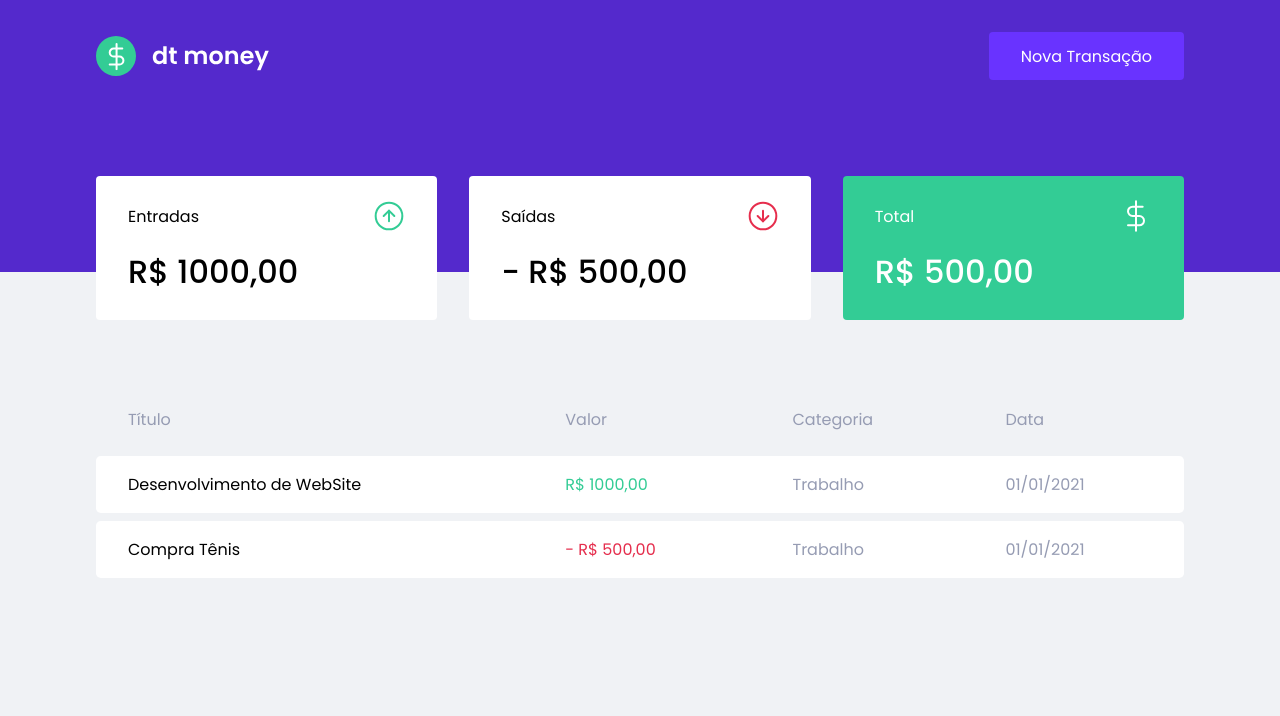
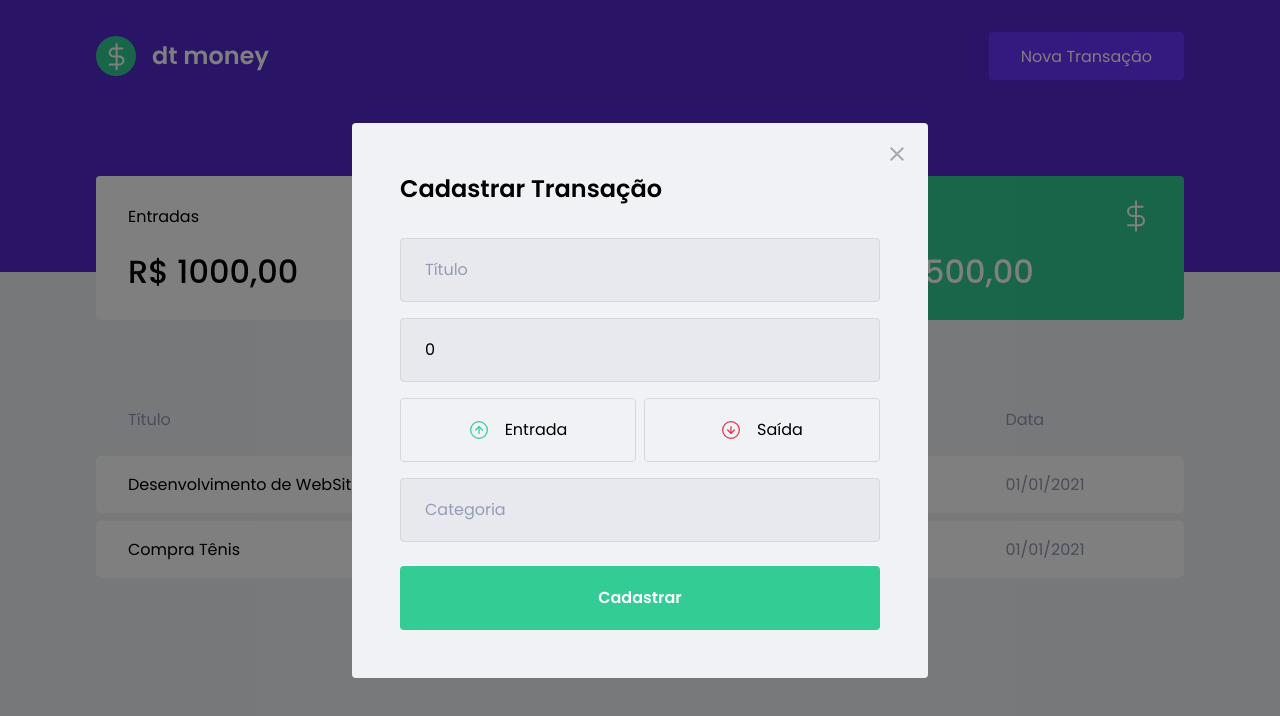
Before and after one commit to senaarth/igniteDTMoney, a React (Create React App) app: page / in a window 1280 px wide. Both pictures are taken after a click on the button "Nova Transação". Shown: the top 716 px of the page. Built offline with nearby package versions, Linux system fonts and the light colour scheme; no server answers; what miragejs would draw is missing.

Commit message:
creates new transaction modal

```diff
--- a/package.json
+++ b/package.json
@@ -5,8 +5,10 @@
   "dependencies": {
     "axios": "^0.21.1",
     "miragejs": "^0.1.41",
+    "polished": "^4.1.1",
     "react": "^17.0.1",
     "react-dom": "^17.0.1",
+    "react-modal": "^3.12.1",
     "react-scripts": "4.0.3",
     "styled-components": "^5.2.1",
     "typescript": "^4.1.2",
@@ -20,6 +22,7 @@
     "@types/node": "^12.0.0",
     "@types/react": "^17.0.0",
     "@types/react-dom": "^17.0.0",
+    "@types/react-modal": "^3.12.0",
     "@types/styled-components": "^5.1.9"
   },
   "scripts": {
--- a/src/App.tsx
+++ b/src/App.tsx
@@ -1,13 +1,31 @@
+import { useState } from "react";
+
 import { Dashboard } from "./components/Dashboard";
 import { Header } from "./components/Header";
-
+import { NewTransactionModal } from "./components/NewTransactionModal";
 import { GlobalStyle } from "./styles/global";
 
 export function App() {
+  const [isNewTransactionModalOpen, setIsNewTransactionModalOpen] = useState(
+    false
+  );
+
+  function handleOpenNewTransactionModal() {
+    setIsNewTransactionModalOpen(true);
+  }
+
+  function handleCloseNewTransactionModal() {
+    setIsNewTransactionModalOpen(false);
+  }
+
   return (
     <>
-      <Header />
-      <Dashboard />
+      <Header onOpenTransactionModal={handleOpenNewTransactionModal} />
+      <Dashboard />{" "}
+      <NewTransactionModal
+        isOpen={isNewTransactionModalOpen}
+        onRequestClose={handleCloseNewTransactionModal}
+      />
       <GlobalStyle />
     </>
   );
--- a/src/components/Header/index.tsx
+++ b/src/components/Header/index.tsx
@@ -1,12 +1,18 @@
 import logoImg from "../../assets/logo.svg";
 import { Container, Content } from "./styles";
 
-export function Header() {
+interface HeaderProps {
+  onOpenTransactionModal: () => void;
+}
+
+export function Header({ onOpenTransactionModal }: HeaderProps) {
   return (
     <Container>
       <Content>
         <img src={logoImg} alt="dtmoney" />
-        <button type="button">Nova Transação</button>
+        <button type="button" onClick={onOpenTransactionModal}>
+          Nova Transação
+        </button>
       </Content>
     </Container>
   );
--- a/src/components/Header/styles.ts
+++ b/src/components/Header/styles.ts
@@ -20,7 +20,7 @@
     padding: 0 2rem;
     border-radius: 0.25rem;
     height: 3rem;
-
+    outline: none;
     transition: filter 0.4s;
 
     &:hover {
--- /dev/null
+++ b/src/components/NewTransactionModal/index.tsx
@@ -0,0 +1,99 @@
+import { FormEvent, useState } from "react";
+import Modal from "react-modal";
+
+import { Container, TransacTypeContainer, RadioBox } from "./styles";
+import { api } from "../../services/api";
+import closeImg from "../../assets/close.svg";
+import incomeImg from "../../assets/income.svg";
+import outcomeImg from "../../assets/outcome.svg";
+
+Modal.setAppElement("#root");
+
+interface NewTransactionModalProps {
+  isOpen: boolean;
+  onRequestClose: () => void;
+}
+
+export function NewTransactionModal({
+  isOpen,
+  onRequestClose,
+}: NewTransactionModalProps) {
+  const [type, setType] = useState("");
+  const [title, setTitle] = useState("");
+  const [category, setCategory] = useState("");
+  const [value, setValue] = useState(0);
+
+  function handleCreateNewTransaction(event: FormEvent) {
+    event.preventDefault();
+
+    const data = {
+      title,
+      value,
+      category,
+      type,
+    };
+
+    api.post("/transactions", data);
+  }
+
+  return (
+    <Modal
+      isOpen={isOpen}
+      onRequestClose={onRequestClose}
+      overlayClassName="react-modal-overlay"
+      className="react-modal-content"
+    >
+      <button
+        type="button"
+        onClick={onRequestClose}
+        className="react-modal-close"
+      >
+        <img src={closeImg} alt="Fechar modal" />
+      </button>
+      <Container onSubmit={handleCreateNewTransaction}>
+        <h2>Cadastrar Transação</h2>
+        <input
+          value={title}
+          onChange={(e) => setTitle(e.target.value)}
+          placeholder="Título"
+        />
+        <input
+          value={value}
+          onChange={(e) => setValue(Number(e.target.value))}
+          type="number"
+          placeholder="Valor"
+        />
+        <TransacTypeContainer>
+          <RadioBox
+            type="button"
+            activeColor="green"
+            isActive={type === "deposit"}
+            onClick={() => {
+              setType("deposit");
+            }}
+          >
+            <img src={incomeImg} alt="Entrada" />
+            <span>Entrada</span>
+          </RadioBox>
+          <RadioBox
+            type="button"
+            activeColor="red"
+            isActive={type === "withdraw"}
+            onClick={() => {
+              setType("withdraw");
+            }}
+          >
+            <img src={outcomeImg} alt="Saída" />
+            <span>Saída</span>
+          </RadioBox>
+        </TransacTypeContainer>
+        <input
+          value={category}
+          onChange={(e) => setCategory(e.target.value)}
+          placeholder="Categoria"
+        />
+        <button type="submit">Cadastrar</button>
+      </Container>
+    </Modal>
+  );
+}
--- /dev/null
+++ b/src/components/NewTransactionModal/styles.ts
@@ -0,0 +1,94 @@
+import styled from "styled-components";
+import { darken, transparentize } from "polished";
+
+export const Container = styled.form`
+  h2 {
+    color: var(--text-title);
+    font-size: 1.5rem;
+    margin-bottom: 2rem;
+  }
+
+  input {
+    width: 100%;
+    padding: 0 1.5rem;
+    height: 4rem;
+    border-radius: 0.25rem;
+    background: #e7e9ee;
+    border: 1px solid #d7d7d7;
+    font-weight: 400;
+    font-size: 1rem;
+
+    &::placeholder {
+      color: var(--text-body);
+    }
+
+    & + input {
+      margin-top: 1rem;
+    }
+  }
+
+  button[type="submit"] {
+    width: 100%;
+    padding: 0 1.5rem;
+    height: 4rem;
+    background: var(--green);
+    color: #fff;
+    border-radius: 0.25rem;
+    border: 0;
+    font-size: 1rem;
+    margin-top: 1.5rem;
+    font-weight: 600;
+    outline: none;
+    transition: filter 0.2s;
+
+    &:hover {
+      filter: brightness(0.9);
+    }
+  }
+`;
+
+export const TransacTypeContainer = styled.div`
+  margin: 1rem 0;
+  display: grid;
+  grid-template-columns: 1fr 1fr;
+  gap: 0.5rem;
+`;
+
+interface RadioBoxProps {
+  isActive: boolean;
+  activeColor: "green" | "red";
+}
+
+const colors = {
+  green: "#33CC95",
+  red: "#E52E4D",
+};
+
+export const RadioBox = styled.button<RadioBoxProps>`
+  height: 4rem;
+  border: 1px solid #d7d7d7;
+  border-radius: 0.25rem;
+  display: flex;
+  align-items: center;
+  justify-content: center;
+  background: ${({ isActive, activeColor }) =>
+    isActive ? transparentize(0.9, colors[activeColor]) : "transparent"};
+
+  transition: border-color 0.2s;
+
+  &:hover {
+    border-color: ${darken(0.1, "#d7d7d7")};
+  }
+
+  img {
+    height: 20px;
+    width: 20px;
+  }
+
+  span {
+    display: inline-block;
+    margin-left: 1rem;
+    font-size: 1rem;
+    color: var(--text-title);
+  }
+`;
--- a/src/styles/global.ts
+++ b/src/styles/global.ts
@@ -1,4 +1,4 @@
-import { createGlobalStyle } from 'styled-components';
+import { createGlobalStyle } from "styled-components";
 
 export const GlobalStyle = createGlobalStyle`
     :root {
@@ -49,4 +49,39 @@
         opacity: 0.6;
         cursor: not-allowed;
     }
-`
+
+    .react-modal-overlay {
+        background: rgba(1, 1, 1, 0.5);
+        position: fixed;
+        top: 0;
+        bottom: 0;
+        left: 0;
+        right: 0;
+        display: flex;
+        align-items: center;
+        justify-content: center;
+    }
+
+    .react-modal-content {
+        width: 100%;
+        max-width: 576px;
+        background: var(--background);
+        padding: 3rem;
+        position: relative;
+        border-radius: 0.25rem;
+        outline: none;
+    }
+
+    .react-modal-close {
+        position: absolute;
+        right: 1.5rem;
+        top: 1.5rem;
+        border: 0;
+        background: transparent;
+        transition: filter 0.2s;
+
+        &:hover {
+            filter: brightness(0.8);
+        }
+    }
+`;
```
Also changed, not shown: 2 other files (tests, documents, lock files or other folders).
